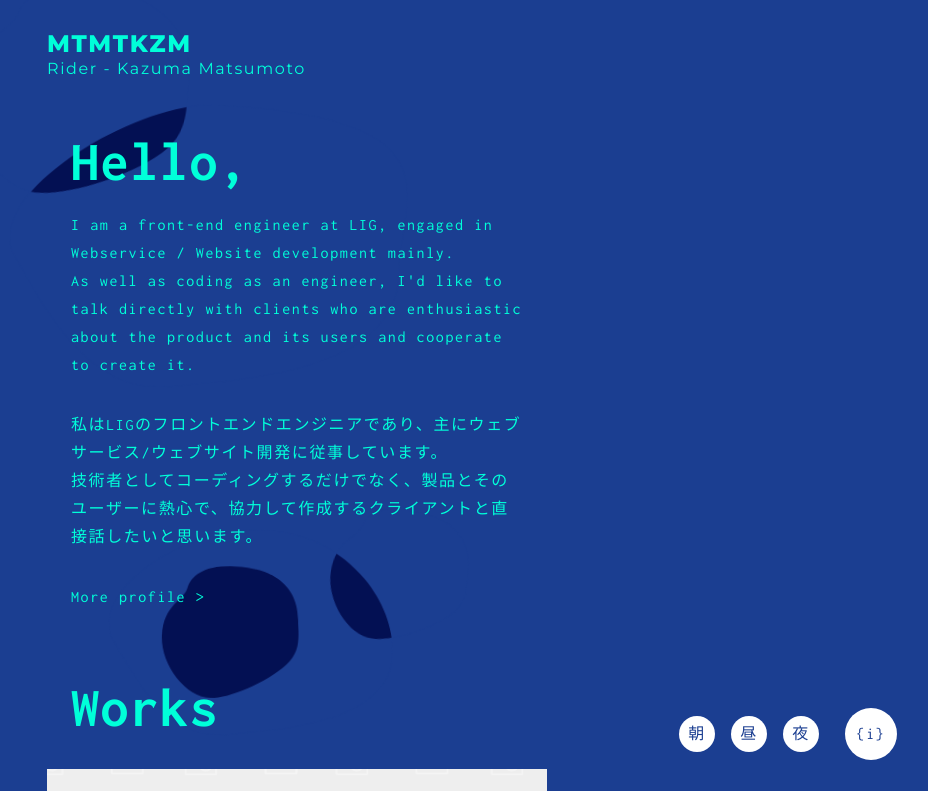
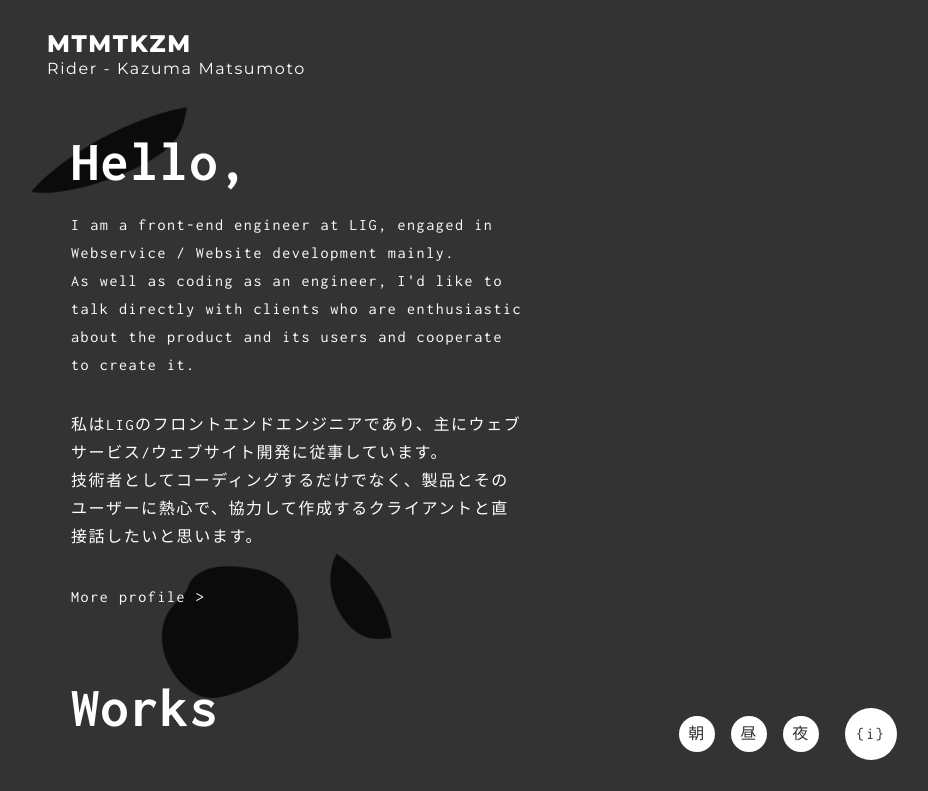
Before and after one commit to mtmtkzm/mtmtkzm.com, a Nuxt app: page / in a window 1280 px wide. Shown: the top 791 px of the page, without its empty margins (343-1271 px from the left). Built offline with nearby package versions, Linux system fonts and the light colour scheme.

Commit message:
lang=scss を削除

```diff
--- a/assets/css/_setting.css
+++ b/assets/css/_setting.css
@@ -1,16 +1,17 @@
 :root {
+  /* COMMON STYLES */
   --base-transition: .3s ease-in-out;
   --color-gray: #333;
   --max-width: 500px;
 
-  /* 赤 */
-  //--primary-color: #C01212;
-  //--secondary-color: white;
 
-  /* 青 */
-  --primary-color: #1B3E91;
-  --secondary-color: #00FFD9;
+  /* COLOR THEME */
+  /*--primary-color: #C01212;*/
+  /*--secondary-color: white;*/
 
-  //--primary-color: #333;
-  //--secondary-color: #fff;
+  /*--primary-color: #1B3E91;*/
+  /*--secondary-color: #00FFD9;*/
+
+  --primary-color: #333333;
+  --secondary-color: #ffffff;
 }
--- /dev/null
+++ b/assets/data/color-themes.js
@@ -0,0 +1,11 @@
+export default {
+  morning: {
+
+  },
+  noon: {
+
+  },
+  night: {
+
+  }
+}
--- a/components/bg.vue
+++ b/components/bg.vue
@@ -32,12 +32,11 @@
   }
 </script>
 
-<style lang="scss">
+<style scoped>
   .bg {
     position: relative;
     width: 100%;
     height: 100%;
-
     display: flex;
     align-items: center;
     justify-content: center;
@@ -48,12 +47,12 @@
   }
 
   path {
-    fill: #1B3E91;
+    fill: var(--primary-color);
     mix-blend-mode: multiply;
     animation: fuwa 9s infinite alternate-reverse;
 
     &:nth-child(3n-2) {
-      /* // fill: darken(#1B3E91, 5%); */
+      /*fill: darken(var(--primary-color), 5%);*/
       animation: fuwa-reverse 18s infinite alternate-reverse;
     }
   }
--- a/components/common-footer.vue
+++ b/components/common-footer.vue
@@ -28,7 +28,7 @@
   }
 </script>
 
-<style lang="scss" scoped>
+<style scoped>
 
   .footer {
     padding: 32px 24px 48px;
--- a/components/common-header.vue
+++ b/components/common-header.vue
@@ -15,7 +15,7 @@
   }
 </script>
 
-<style lang="scss" scoped>
+<style scoped>
   .header {
     padding: 32px 24px 0;
   }
--- a/components/theme-switch.vue
+++ b/components/theme-switch.vue
@@ -14,12 +14,19 @@
 </template>
 
 <script>
+  import themes from '../assets/data/color-themes';
   export default {
+    data () {
+      return {
+        themes: {
 
+        }
+      }
+    }
   }
 </script>
 
-<style lang="scss" scoped>
+<style scoped>
   .theme-switcher {
     display: flex;
     flex-direction: row-reverse;
--- a/layouts/default.vue
+++ b/layouts/default.vue
@@ -48,7 +48,7 @@
   }
 </script>
 
-<style lang="scss" scoped>
+<style scoped>
   .l-contents {
     width: 100%;
     min-height: 100vh;
--- a/nuxt.config.js
+++ b/nuxt.config.js
@@ -15,9 +15,10 @@ module.exports = {
   loading: { color: '#3B8070' },
   build: {
     postcss: [
-      // require('postcss-nested')(),
-      // require('postcss-responsive-type')(),
-      // require('postcss-hexrgba')(),
+      require('postcss-sass-color-functions')(),
+      require('postcss-custom-properties')(),
+      require('autoprefixer')(),
+      require('postcss-nested')(),
     ],
     /*
     ** Run ESLint on save
@@ -34,7 +35,6 @@ module.exports = {
     }
   },
   css: [
-    // プロジェクト内の SCSS ファイル
     'reset-css',
     '@/assets/css/style.css',
   ],
--- a/package.json
+++ b/package.json
@@ -19,9 +19,12 @@
     "precommit": "npm run lint"
   },
   "dependencies": {
+    "autoprefixer": "^9.1.2",
     "axios": "^0.18.0",
     "nuxt": "^1.0.0",
-    "nuxt-sass-resources-loader": "^2.0.4",
+    "postcss-custom-properties": "^7.0.0",
+    "postcss-nested": "^3.0.0",
+    "postcss-sass-color-functions": "^1.1.0",
     "reset-css": "^4.0.1",
     "xml2js": "^0.4.19"
   },
--- a/pages/about/index.vue
+++ b/pages/about/index.vue
@@ -43,7 +43,7 @@
   </div>
 </template>
 
-<style lang="scss" scoped>
+<style scoped>
   .main {
     max-width: var(--max-width);
     margin: 0 auto;
--- a/pages/index.vue
+++ b/pages/index.vue
@@ -44,7 +44,7 @@
   </div>
 </template>
 
-<style lang="scss" scoped>
+<style scoped>
   .main {
     max-width: var(--max-width);
     margin: 0 auto;
```
Also changed, not shown: 1 other file (tests, documents, lock files or other folders).
